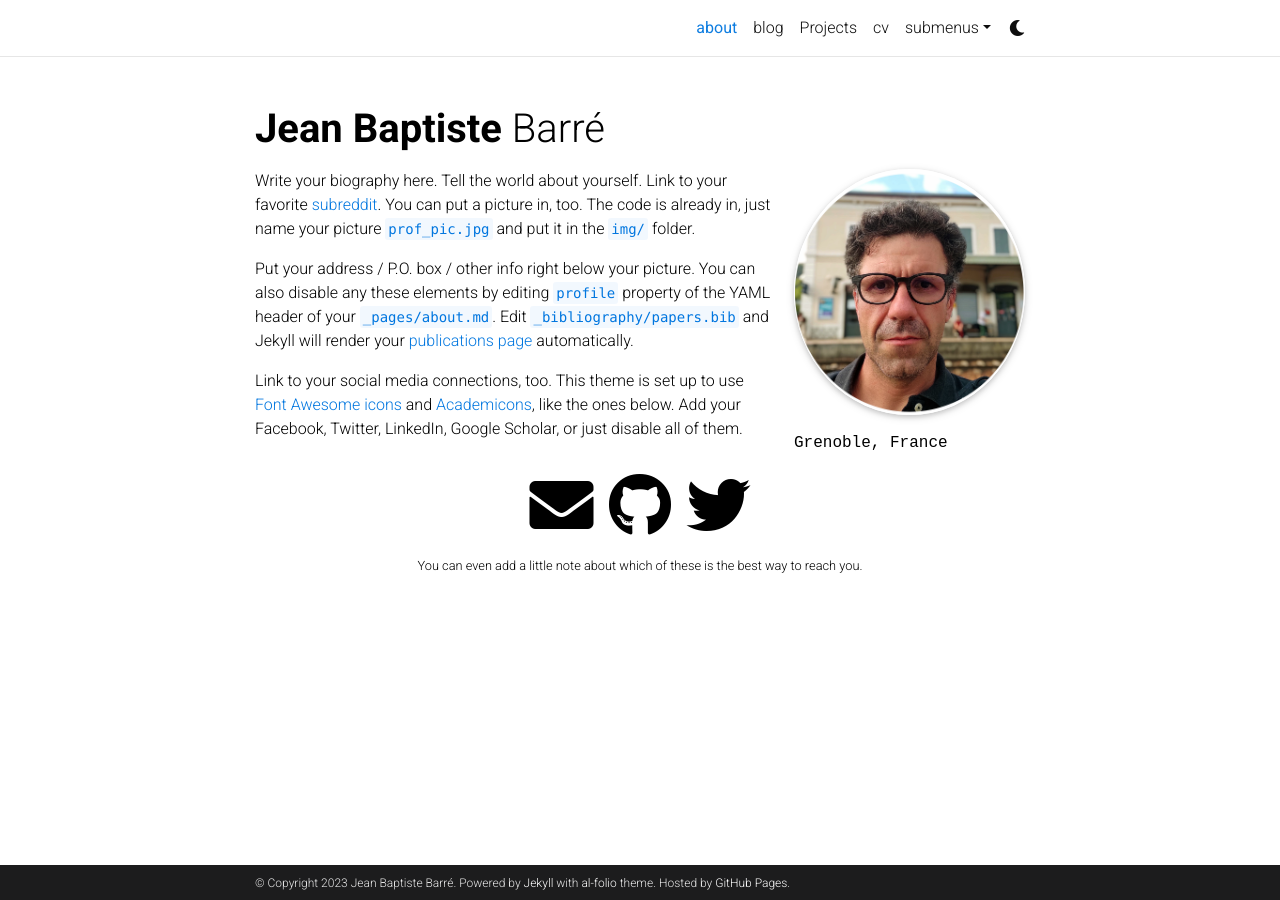
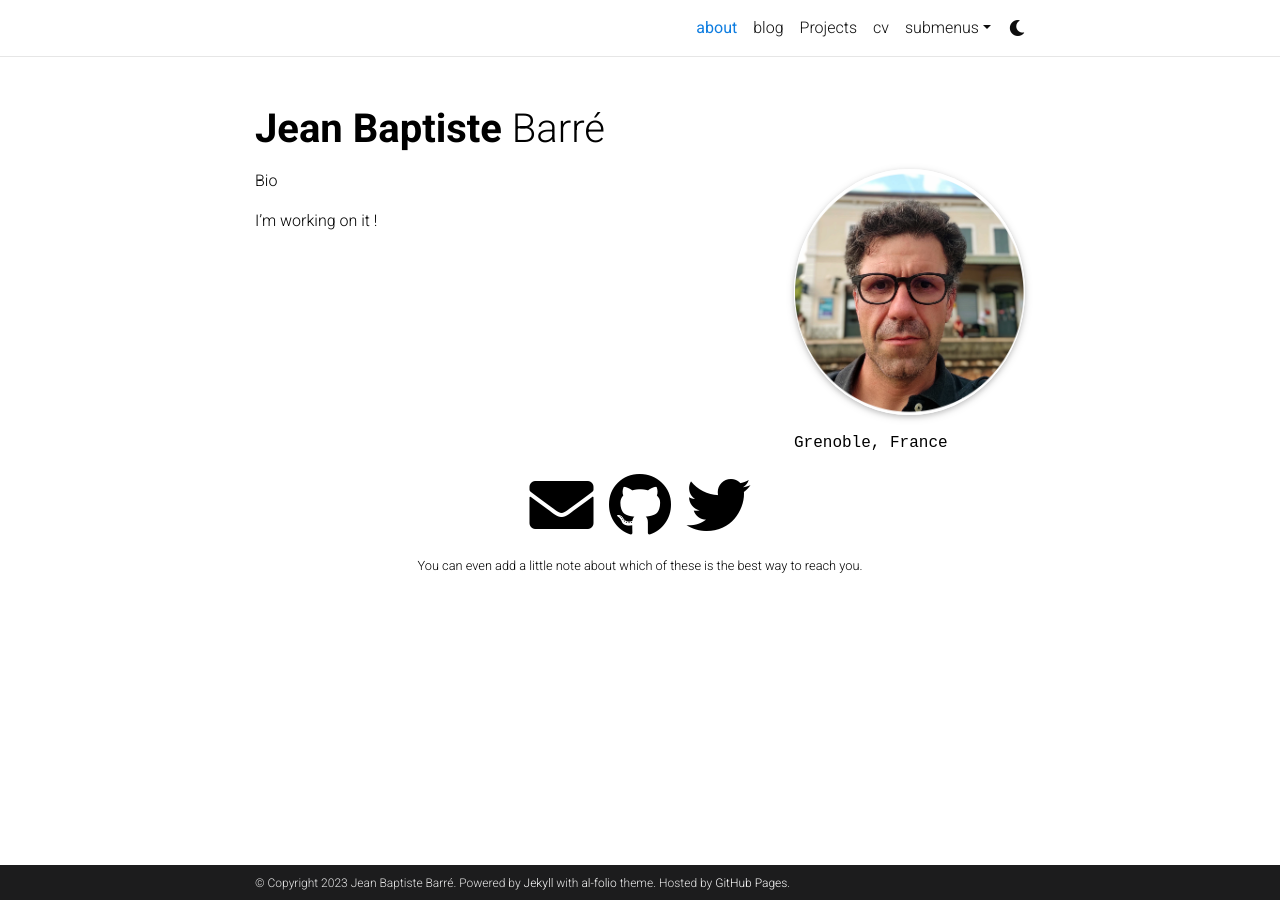
Before and after one commit to jbbarre/jbbarre.github.io, a Jekyll site: the page built from _pages/about.md, in a window 1280 px wide. Built offline with Jekyll 4.4.1, drawn with Linux system fonts in a browser that asks for light colours; full-size pictures stand in for the smaller copies a plugin makes; comment, search, counter and statistics services are not loaded; a style sheet for code colours, icons or effects is not loaded.

Commit message:
update about

```diff
--- a/_pages/about.md
+++ b/_pages/about.md
@@ -14,9 +14,6 @@
 selected_papers: false # includes a list of papers marked as "selected={true}"
 social: true  # includes social icons at the bottom of the page
 ---
+Bio
 
-Write your biography here. Tell the world about yourself. Link to your favorite [subreddit](http://reddit.com). You can put a picture in, too. The code is already in, just name your picture `prof_pic.jpg` and put it in the `img/` folder.
-
-Put your address / P.O. box / other info right below your picture. You can also disable any these elements by editing `profile` property of the YAML header of your `_pages/about.md`. Edit `_bibliography/papers.bib` and Jekyll will render your [publications page](/al-folio/publications/) automatically.
-
-Link to your social media connections, too. This theme is set up to use [Font Awesome icons](http://fortawesome.github.io/Font-Awesome/) and [Academicons](https://jpswalsh.github.io/academicons/), like the ones below. Add your Facebook, Twitter, LinkedIn, Google Scholar, or just disable all of them.
+I'm working on it !
```
